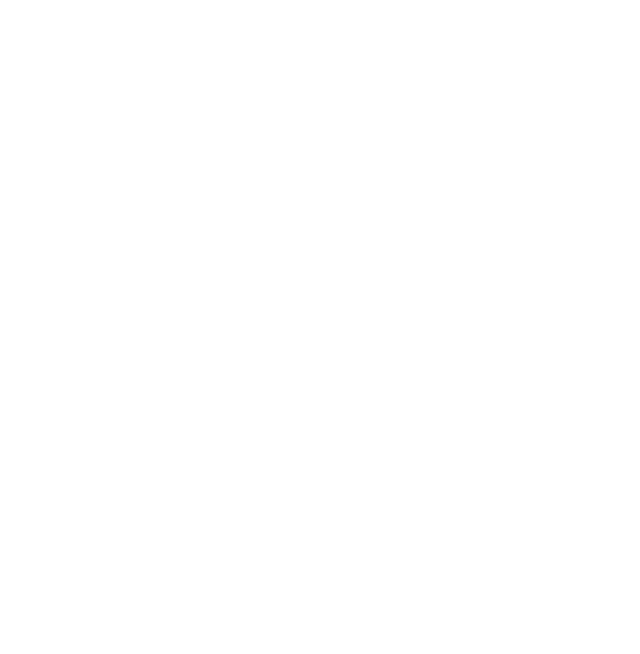
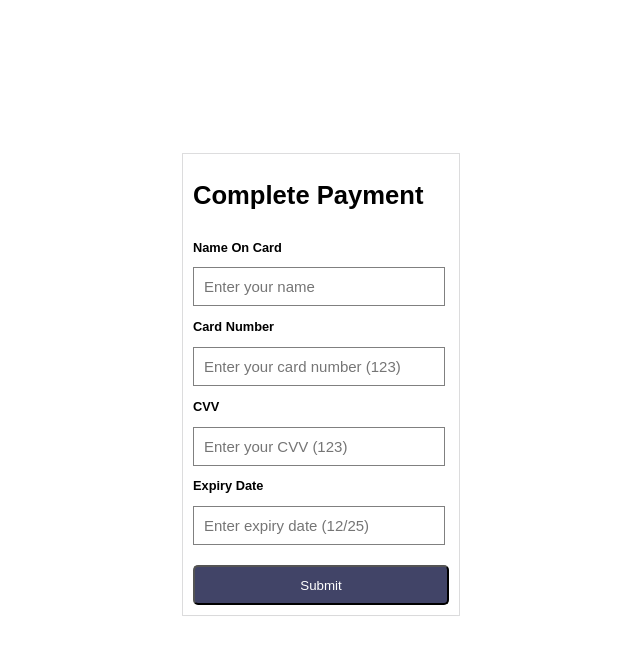
Before and after one commit to faizanfzk/Lumen5, a React (Create React App) app: page /checkout in a window 1280 px wide. Before the commit this address had no page. Shown: the top 654 px of the page, without its empty margins (319-959 px from the left). Built offline with nearby package versions, Linux system fonts and the light colour scheme.

Commit message:
checkout added

```diff
--- /dev/null
+++ b/src/Components/Checkout.css
@@ -0,0 +1,37 @@
+body {
+    font-family: sans-serif;
+    margin-top: 3%;
+  }
+
+  .mainAddress{
+      margin-top: 12%;
+  }
+  .addressForm {
+    width: 20%;
+    margin: auto;
+    display: flex;
+    flex-direction: column;
+    padding: 10px;
+    box-shadow: rgba(0, 0, 0, 0.02) 0px 1px 3px 0px,
+      rgba(27, 31, 35, 0.15) 0px 0px 0px 1px;
+    font-weight: bold;
+    font-size: 0.8rem;
+    margin-bottom: 7%;
+  }
+  .addressForm > input{
+      border: 1px solid gray;
+      border-radius: 0;
+      width: 90%;
+      font-size: 15px;
+      padding: 10px;
+  }
+  .addressForm > .submit {
+    margin-top: 20px;
+    height: 3em;
+    background-color: #414467;
+    /* margin-bottom: 2%; */
+    border-radius: 5px;
+    color: white;
+    padding: 15px;
+    text-align: center;
+  }
--- /dev/null
+++ b/src/Components/Checkout.jsx
@@ -0,0 +1,41 @@
+import { Box } from "@chakra-ui/react"
+import { Button } from "@chakra-ui/react"
+import { useState } from "react"
+import {  useNavigate } from "react-router-dom"
+import "./Checkout.css"
+
+
+export const Checkout=()=>{
+    const [loading,setLoading]=useState("false")
+    const Navigate=useNavigate()
+    const handleClick=()=>{
+        setLoading("true")
+        setTimeout(()=>{
+
+            alert("Payment Successful")
+            Navigate("/")
+        },3000)
+    }
+    return(
+        <Box>
+            <Box>
+
+            <div className="mainAddress">
+    <form className="addressForm">
+      <h1>Complete Payment</h1>
+      <p>Name On Card</p>
+      <input type="text" className="name" placeholder="Enter your name"  required="true"/>
+      <p>Card Number</p>
+      <input type="number" className="cardNumber" placeholder="Enter your card number (123)" required="true" />
+      <p>CVV</p>
+      <input type="number" className="CVV" placeholder="Enter your CVV (123)"  required="true"/>
+      <p>Expiry Date</p>
+      <input type="text" className="expDate" placeholder="Enter expiry date (12/25)" required="true" />
+     <Button onClick={handleClick} className="submit" >Submit</Button>
+    </form>
+  </div>
+
+            </Box>
+        </Box>
+    )
+}
--- a/src/Components/Footer.jsx
+++ b/src/Components/Footer.jsx
@@ -10,7 +10,7 @@
             src="https://storage.googleapis.com/lumen5-site-images/L5-logo/L5-logo-white.png"
             alt="logo"
           />
-          <Text color="white" fontSize={"13px"}>
+          <Text color="white" fontSize={"13px"} lineHeight="1.4rem">
             Lumen5 combines powerful <br /> A.I. with a simple drag-and-<br/>drop interface
             to help you <br /> create professional video <br /> content in minutes.
           </Text>
--- a/src/Components/Navbar.jsx
+++ b/src/Components/Navbar.jsx
@@ -1,39 +1,112 @@
-import {Box} from "@chakra-ui/react"
-import {NavLink} from "react-router-dom"
+import { Box } from "@chakra-ui/react";
+import { NavLink } from "react-router-dom";
 
-export const Navbar=()=>{
-    return(
+export const Navbar = () => {
+  return (
     <Box pb={"100px"}>
-            <Box w="100%" display={"flex"} justifyContent="space-around" position={"fixed"} backgroundColor="white" >
+      <Box
+        w="100%"
+        display={"flex"}
+        justifyContent="space-around"
+        position={"fixed"}
+        backgroundColor="white"
+      >
         <Box>
-                    <NavLink to="/"><img width={"150px"} paddingRight="80px" src="https://storage.googleapis.com/lumen5-site-images/L5-logo/L5-logo-header.png" alt="Lumen5" /></NavLink>
-
+          <NavLink to="/">
+            <img
+              width={"150px"}
+              paddingRight="80px"
+              src="https://storage.googleapis.com/lumen5-site-images/L5-logo/L5-logo-header.png"
+              alt="Lumen5"
+            />
+          </NavLink>
         </Box>
         <Box display={"flex"} justifyContent="space-evenly">
           <Box pt="30px">
-                    <NavLink to="/pricing" style={{textDecoration:"none",paddingRight:"35px", paddingTop:"30px"}}>Pricing</NavLink>
+            <NavLink
+              to="/pricing"
+              style={{
+                textDecoration: "none",
+                paddingRight: "35px",
+                paddingTop: "30px",
+              }}
+            >
+              Pricing
+            </NavLink>
           </Box>
           <Box pt="30px">
-                    <NavLink  to="/enterprise" style={{textDecoration:"none",paddingRight:"35px", paddingTop:"30px"}}>Enterprise</NavLink>
+            <NavLink
+              to="/enterprise"
+              style={{
+                textDecoration: "none",
+                paddingRight: "35px",
+                paddingTop: "30px",
+              }}
+            >
+              Enterprise
+            </NavLink>
           </Box>
           <Box pt="30px">
-                    <NavLink to="" style={{textDecoration:"none",paddingRight:"35px", paddingTop:"30px"}}>Case studies</NavLink>
+            <NavLink
+              to=""
+              style={{
+                textDecoration: "none",
+                paddingRight: "35px",
+                paddingTop: "30px",
+              }}
+            >
+              Case studies
+            </NavLink>
           </Box>
           <Box pt="30px">
-                    <NavLink to="" style={{textDecoration:"none",paddingRight:"35px", paddingTop:"30px"}}>Learn</NavLink>
+            <NavLink
+              to=""
+              style={{
+                textDecoration: "none",
+                paddingRight: "35px",
+                paddingTop: "30px",
+              }}
+            >
+              Learn
+            </NavLink>
           </Box>
 
           <Box pt="30px" pr={"30px"} style={{}}>
-                        <NavLink to="/login" style={{border:"1px solid rgb(88,70,246) ",padding:"15px",color:"blue", borderRadius:"50px",width:"100px",textDecoration:"none"}}>Login</NavLink>
-
+            <NavLink
+              to="/login"
+              style={{
+                border: "1px solid rgb(88,70,246) ",
+                padding: "15px",
+                color: "blue",
+                borderRadius: "50px",
+                width: "100px",
+                textDecoration: "none",
+              }}
+              _hover={{
+                backgroundColor:"rgb(88,70,246) ",
+                color:"white"
+              }}
+            >
+              Login
+            </NavLink>
           </Box>
           <Box pt="30px">
-                        <NavLink to="/signup" style={{backgroundColor:"rgb(88,70,246)",padding:"15px",color:"white", borderRadius:"50px",width:"100px",textDecoration:"none"}}>Sign up</NavLink>
-                    </Box>
-
+            <NavLink
+              to="/signup"
+              style={{
+                backgroundColor: "rgb(88,70,246)",
+                padding: "15px",
+                color: "white",
+                borderRadius: "50px",
+                width: "100px",
+                textDecoration: "none",
+              }}
+            >
+              Sign up
+            </NavLink>
           </Box>
         </Box>
-
       </Box>
-    )
-}
+    </Box>
+  );
+};
--- a/src/Components/Pricing/PriceUpper.jsx
+++ b/src/Components/Pricing/PriceUpper.jsx
@@ -49,7 +49,7 @@
 
           >
             <Link
-              to="/"
+              to=""
               style={{ textDecoration: "none", textAlign: "center" }}
             >
               Get started
@@ -78,7 +78,7 @@
            mt="60px"
           >
             <Link
-              to="/"
+              to="/checkout"
               style={{ textDecoration: "none", textAlign: "center",}}
             >
               Get started
@@ -107,7 +107,7 @@
            mt="60px"
           >
             <Link
-              to="/"
+              to="/checkout"
               style={{ textDecoration: "none", textAlign: "center" }}
             >
               Get started
--- a/src/Components/Routes/AllRoutes.jsx
+++ b/src/Components/Routes/AllRoutes.jsx
@@ -5,6 +5,8 @@
 import { Pricing } from "../Pricing/PriceUpper"
 import {Signup } from "../Authentication/Signup"
 import { Login } from "../Authentication/Login"
+import { Checkout } from "../Checkout"
+
 
 export const AllRoutes=()=>{
 
@@ -16,6 +18,8 @@
                 <Route path="/enterprise" element={<Enterprise/>}/>
                 <Route path="/signup" element={<Signup/>}/>
                 <Route path="/login" element={<Login/>}/>
+                <Route path="/checkout" element={<Checkout/>}/>
+
 
             </Routes>
 
```
Also changed, not shown: src/Components/Authentication/Login.jsx (+98 -61 lines). Lines whose indentation alone changed are shown as unchanged.
